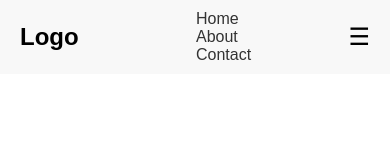
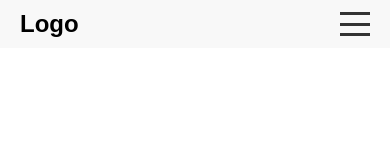
Before and after one commit to taiga-shiokawa/lp-test, a plain HTML site: page index.html in a window 390 px wide. Drawn offline with Linux system fonts and the light colour scheme.

Commit message:
Fix header layout and mobile menu

```diff
--- a/css/style.css
+++ b/css/style.css
@@ -21,6 +21,7 @@ body {
   font-size: 1.5rem;
   font-weight: bold;
 }
+
 .nav ul {
   display: flex;
   list-style: none;
@@ -37,13 +38,38 @@ body {
 
 .menu-toggle {
   display: none;
-  font-size: 1.5rem;
+  width: 30px;
+  height: 24px;
   background: none;
   border: none;
   cursor: pointer;
+  flex-direction: column;
+  justify-content: space-between;
+  padding: 0;
+}
+
+.menu-toggle span {
+  display: block;
+  width: 100%;
+  height: 3px;
+  background: #333;
+  transition: transform 0.3s ease, opacity 0.3s ease;
 }
 
 @media (max-width: 768px) {
+  .nav {
+    position: fixed;
+    top: 0;
+    right: -200px;
+    width: 200px;
+    height: 100%;
+    background: #f8f8f8;
+    padding-top: 60px;
+    transition: right 0.3s ease;
+  }
+
+  .nav.open {
+    right: 0;
   }
 
   .nav ul {
@@ -51,9 +77,22 @@ body {
   }
 
   .nav li {
+    margin: 10px 20px;
   }
 
   .menu-toggle {
-    display: block;
+    display: flex;
+  }
+
+  .menu-toggle.open span:nth-child(1) {
+    transform: translateY(9px) rotate(45deg);
+  }
+
+  .menu-toggle.open span:nth-child(2) {
+    opacity: 0;
+  }
+
+  .menu-toggle.open span:nth-child(3) {
+    transform: translateY(-9px) rotate(-45deg);
   }
 }
--- a/index.html
+++ b/index.html
@@ -16,7 +16,11 @@
         <li><a href="#">Contact</a></li>
       </ul>
     </nav>
-    <button class="menu-toggle" id="menuToggle">&#9776;</button>
+    <button class="menu-toggle" id="menuToggle">
+      <span></span>
+      <span></span>
+      <span></span>
+    </button>
   </header>
 
   <main>
@@ -29,6 +33,10 @@
   <script>
     const menuToggle = document.getElementById('menuToggle');
     const navMenu = document.getElementById('nav-menu');
+
+    menuToggle.addEventListener('click', () => {
+      menuToggle.classList.toggle('open');
+      navMenu.classList.toggle('open');
     });
   </script>
 </body>
```
